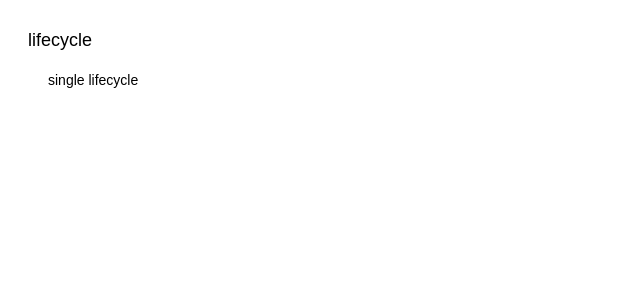
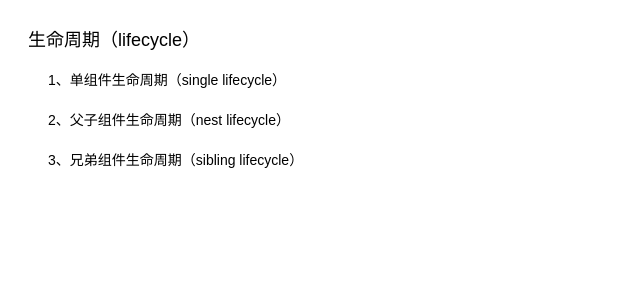
Before and after one commit to lxyc/vue_blog_project, a Vue app: page /#/ in a window 1280 px wide. Shown: the top 300 px of the page, without its empty margins (0-640 px from the left). Built offline with nearby package versions, Linux system fonts and the light colour scheme.

Commit message:
父子组件&兄弟组件生命周期

```diff
--- a/src/router/index.js
+++ b/src/router/index.js
@@ -4,6 +4,8 @@ import Router from 'vue-router'
 import Index from '@/views/Index'
 import Lifecycle from '@/views/Lifecycle/Lifecycle'
 import LifecycleSingle from '@/views/Lifecycle/LifecycleSingle'
+import LifecycleNest from '@/views/Lifecycle/LifecycleNest'
+import LifecycleSibling from '@/views/Lifecycle/LifecycleSibling'
 
 Vue.use(Router)
 
@@ -18,11 +20,25 @@ export const constantRouterMap = [
     component: Lifecycle,
     redirect: '/lifecycle/single',
     name: 'lifecycle',
+    descr: '生命周期（lifecycle）',
     children: [
       {
         path: '/lifecycle/single',
         name: 'single lifecycle',
+        descr: '单组件生命周期（single lifecycle）',
         component: LifecycleSingle
+      },
+      {
+        path: '/lifecycle/nest',
+        name: 'nest lifecycle',
+        descr: '父子组件生命周期（nest lifecycle）',
+        component: LifecycleNest
+      },
+      {
+        path: '/lifecycle/sibling',
+        name: 'sibling lifecycle',
+        descr: '兄弟组件生命周期（sibling lifecycle）',
+        component: LifecycleSibling
       }
     ]
   }
--- a/src/views/Index.vue
+++ b/src/views/Index.vue
@@ -4,14 +4,14 @@
       <div class="menu"
         :class="{'clickable': !link.children}"
         @click="gotoRoute(link)">
-        {{ link.name }}
+        {{ link.descr }}
       </div>
       <div
         class="sub-menu clickable"
-        v-for="subLink in link.children"
+        v-for="(subLink, index) in link.children"
         :key="subLink.path"
         @click="gotoRoute(subLink)">
-        {{ subLink.name }}
+        {{ index+1 }}、{{ subLink.descr }}
       </div>
     </div>
   </div>
@@ -38,7 +38,7 @@ export default {
 <style scoped>
 .menu-wrapper {
   margin: 20px;
-  max-width: 200px;
+  max-width: 300px;
   font: menu;
 }
 .menu {
--- /dev/null
+++ b/src/views/Lifecycle/LifecycleNest.vue
@@ -0,0 +1,53 @@
+<template>
+  <div class="complex">
+    <h3>复杂组件</h3>
+    <lifecycle-single compName="cihld"></lifecycle-single>
+    <el-button @click="dataVar += 1">complex更新 {{dataVar}}</el-button>
+    <el-button @click="handleDestroy">complex销毁</el-button>
+  </div>
+</template>
+
+<script>
+import LifecycleSingle from '@/views/Lifecycle/LifecycleSingle'
+const COMPONENT_NAME = 'complex'
+
+export default {
+  data () {
+    return {
+      dataVar: 1
+    }
+  },
+  beforeCreate () {
+    console.log(`--${COMPONENT_NAME}--beforeCreate`)
+  },
+  created () {
+    console.log(`--${COMPONENT_NAME}--created`)
+  },
+  beforeMount () {
+    console.log(`--${COMPONENT_NAME}--beforeMount`)
+  },
+  mounted () {
+    console.log(`--${COMPONENT_NAME}--mounted`)
+  },
+  beforeUpdate () {
+    console.log(`--${COMPONENT_NAME}--beforeUpdate`)
+  },
+  updated () {
+    console.log(`--${COMPONENT_NAME}--updated`)
+  },
+  beforeDestroy () {
+    console.log(`--${COMPONENT_NAME}--beforeDestroy`)
+  },
+  destroyed () {
+    console.log(`--${COMPONENT_NAME}--destroyed`)
+  },
+  methods: {
+    handleDestroy () {
+      this.$destroy()
+    }
+  },
+  components: {
+    LifecycleSingle
+  }
+}
+</script>
--- /dev/null
+++ b/src/views/Lifecycle/LifecycleSibling.vue
@@ -0,0 +1,54 @@
+<template>
+  <div class="complex">
+    <h3>复杂组件</h3>
+    <lifecycle-single compName="cihld1"></lifecycle-single>
+    <lifecycle-single compName="cihld2"></lifecycle-single>
+    <el-button @click="dataVar += 1">complex更新 {{dataVar}}</el-button>
+    <el-button @click="handleDestroy">complex销毁</el-button>
+  </div>
+</template>
+
+<script>
+import LifecycleSingle from '@/views/Lifecycle/LifecycleSingle'
+const COMPONENT_NAME = 'complex'
+
+export default {
+  data () {
+    return {
+      dataVar: 1
+    }
+  },
+  beforeCreate () {
+    console.log(`--${COMPONENT_NAME}--beforeCreate`)
+  },
+  created () {
+    console.log(`--${COMPONENT_NAME}--created`)
+  },
+  beforeMount () {
+    console.log(`--${COMPONENT_NAME}--beforeMount`)
+  },
+  mounted () {
+    console.log(`--${COMPONENT_NAME}--mounted`)
+  },
+  beforeUpdate () {
+    console.log(`--${COMPONENT_NAME}--beforeUpdate`)
+  },
+  updated () {
+    console.log(`--${COMPONENT_NAME}--updated`)
+  },
+  beforeDestroy () {
+    console.log(`--${COMPONENT_NAME}--beforeDestroy`)
+  },
+  destroyed () {
+    console.log(`--${COMPONENT_NAME}--destroyed`)
+  },
+  methods: {
+    handleDestroy () {
+      this.$destroy()
+    }
+  },
+  components: {
+    LifecycleSingle
+  }
+}
+</script>
--- a/src/views/Lifecycle/LifecycleSingle.vue
+++ b/src/views/Lifecycle/LifecycleSingle.vue
@@ -8,14 +8,22 @@
 
 <script>
 export default {
+  props: {
+    compName: {
+      type: String,
+      default: 'single'
+    }
+  },
   data () {
     return {
       dataVar: 1
     }
   },
   beforeCreate () {
-    this.compName = 'single'
-    console.log(`--${this.compName}--beforeCreate`)
+    // this.compName = 'single'
+    // console.log(`--${this.compName}--beforeCreate`)
+
+    console.log(`  --data未初始化--beforeCreate`)
   },
   created () {
     console.log(`  --${this.compName}--created`)
```
